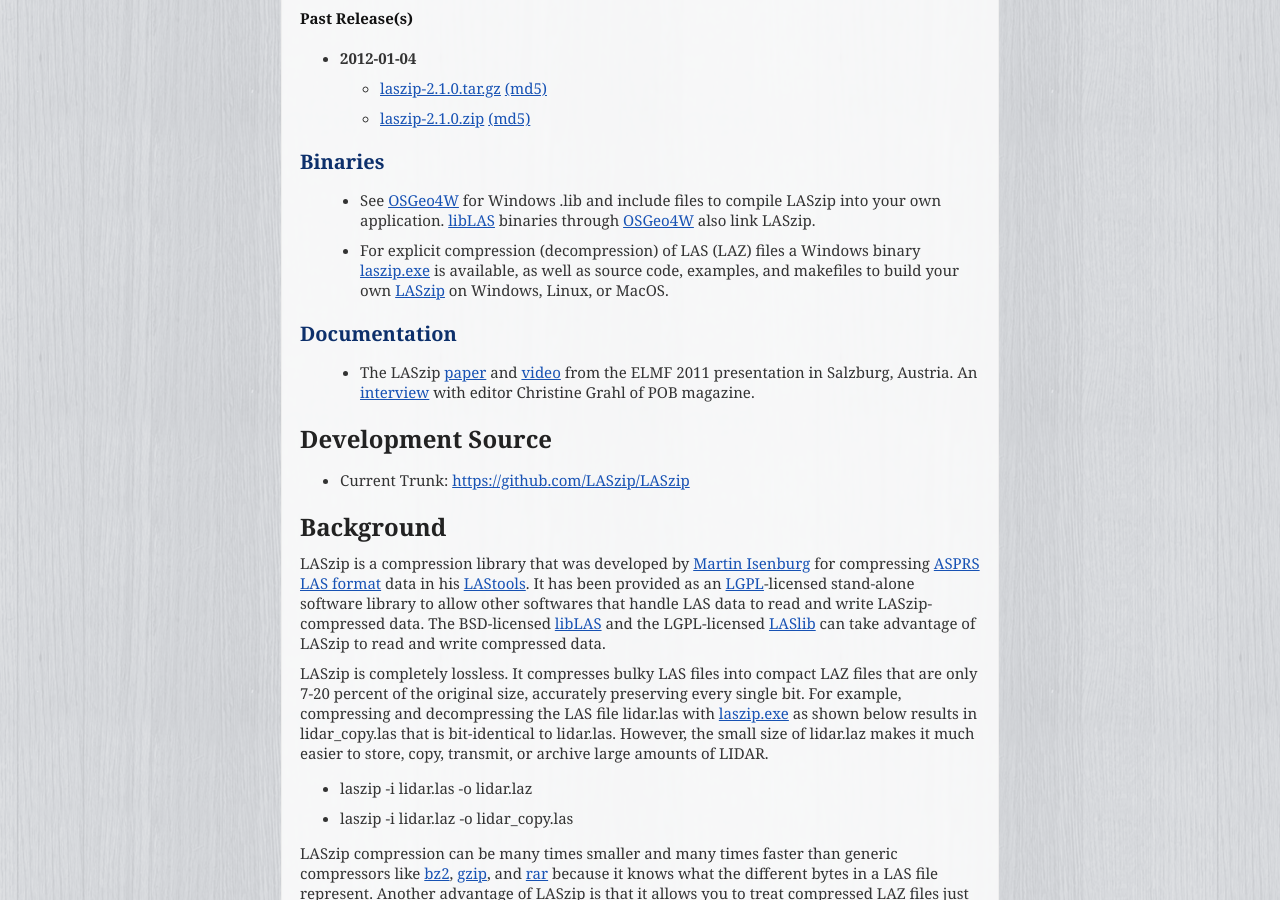
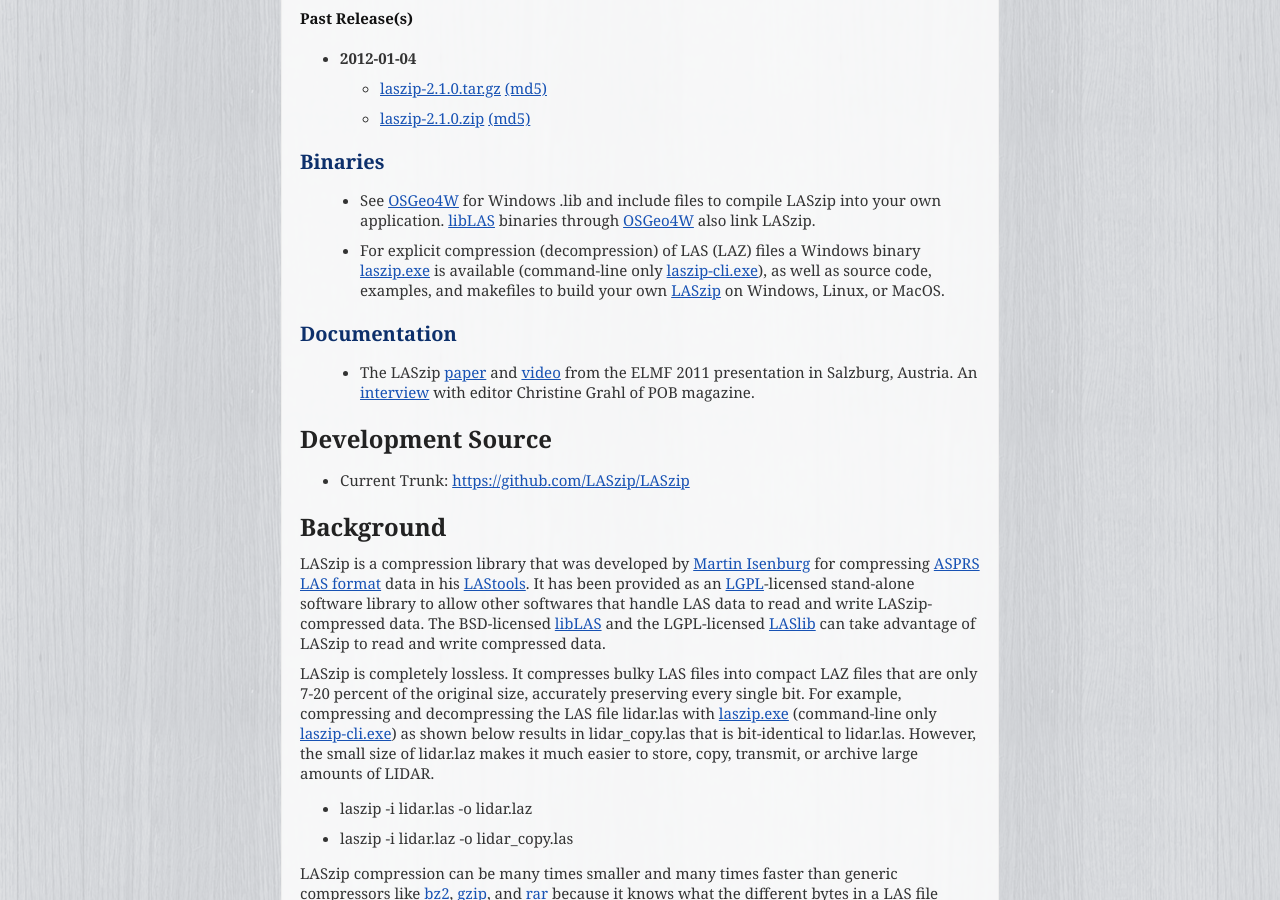
Before and after one commit to LASzip/LASzip, a Sphinx documentation site: the page built from docs/source/index.rst, in a window 1280 px wide and 900 px high, scrolled down 587 px. Built offline with Sphinx 7.4.7, drawn with Linux system fonts in a browser that asks for light colours.

Commit message:
added laszip-cli.exe

```diff
--- a/docs/source/index.rst
+++ b/docs/source/index.rst
@@ -51,8 +51,9 @@
     binaries through `OSGeo4W`_ also link LASzip.
 
   - For explicit compression (decompression) of LAS (LAZ) files a Windows
-    binary `laszip.exe`_ is available, as well as source code, examples,
-    and makefiles to build your own `LASzip`_ on Windows, Linux, or MacOS.
+    binary `laszip.exe`_ is available (command-line only `laszip-cli.exe`_),
+    as well as source code, examples, and makefiles to build your
+    own `LASzip`_ on Windows, Linux, or MacOS.
 
 
 Documentation
@@ -80,7 +81,7 @@
 LASzip is completely lossless. It compresses bulky LAS files into compact LAZ
 files that are only 7-20 percent of the original size, accurately preserving
 every single bit. For example, compressing and decompressing the LAS file
-lidar.las with `laszip.exe`_ as shown below results in lidar_copy.las that
+lidar.las with `laszip.exe`_ (command-line only `laszip-cli.exe`_) as shown below results in lidar_copy.las that
 is bit-identical to lidar.las. However, the small size of lidar.laz makes it
 much easier to store, copy, transmit, or archive large amounts of LIDAR.
 
@@ -214,5 +215,6 @@
 .. _`LASlib`: http://lastools.org/download/laslib.zip
 .. _`LASzip`: http://lastools.org/download/laszip.zip
 .. _`laszip.exe`: http://lastools.org/download/laszip.exe
+.. _`laszip-cli.exe`: http://lastools.org/download/laszip-cli.exe
 .. _`paper`: http://lastools.org/download/laszip.pdf
 .. _`video`: http://www.youtube.com/watch?v=A0s0fVktj6U
```
